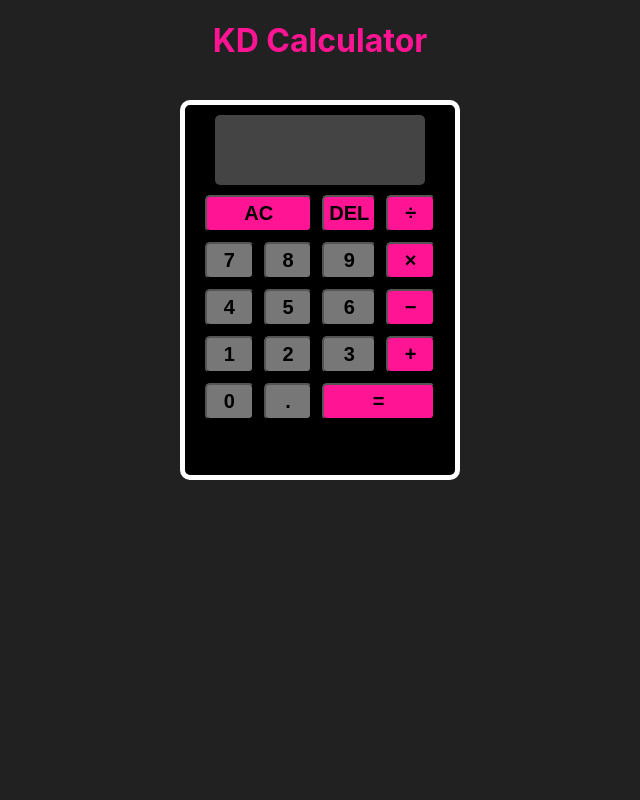
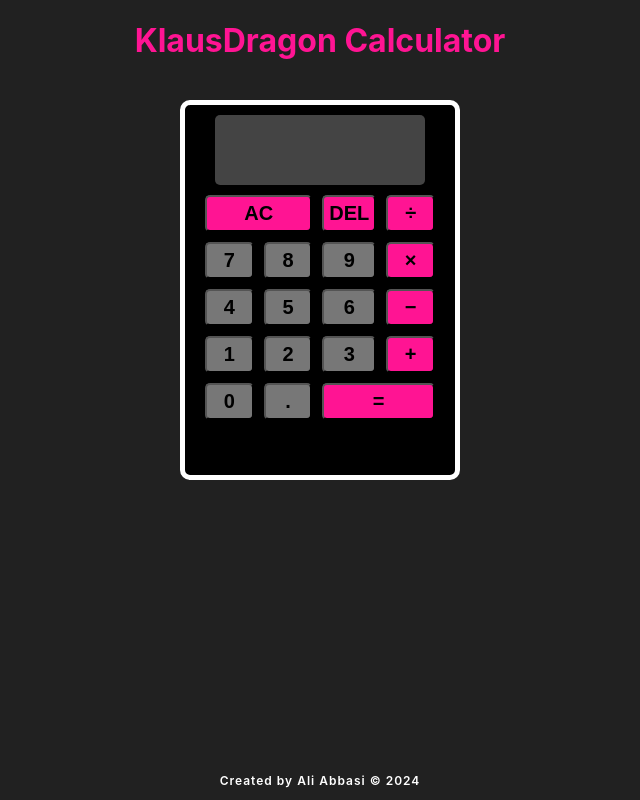
Before and after one commit to KlausDragon/assign03, a React (Create React App) app: page / in a window 1280 px wide. Shown: the whole page, without its empty margins (320-960 px from the left). Built offline with nearby package versions, Linux system fonts and the light colour scheme.

Commit message:
added footer to the app

```diff
--- a/src/App.js
+++ b/src/App.js
@@ -4,8 +4,20 @@ function App() {
 
   const [total, setTotal] = useState('');
 
+  function getCurrentYear() {
+    const currentYear = new Date().getFullYear();
+    return currentYear;
+  }
+
   const handleClick = (e) => {
-    setTotal(total.concat(e.target.name));
+    const value = e.target.name;
+    if (total === 'Error') {
+      setTotal('');
+    } else if (value === '/') {
+      setTotal(total.concat('/'));
+    } else {
+      setTotal(total.concat(e.target.name));
+    }
   }
 
   const clear = () => {
@@ -26,7 +38,7 @@ function App() {
 
   return (
     <div className="App">
-      <h1>KD Calculator</h1>
+      <h1>KlausDragon Calculator</h1>
       <div className="container">
         <form>
           <input type="text" value={total}/>
@@ -34,7 +46,7 @@ function App() {
         <div className="keypad">
           <button onClick={clear} id="clear" className="highlight">AC</button>
           <button onClick={handleDelete} className="highlight">DEL</button>
-          <button name='/' className="highlight">&divide;</button>
+          <button name='/' onClick={handleClick} className="highlight">&divide;</button>
           <button name='7' onClick={handleClick}>7</button>
           <button name='8' onClick={handleClick}>8</button>
           <button name='9' onClick={handleClick}>9</button>
@@ -52,6 +64,9 @@ function App() {
           <button onClick={calculate} name='=' id="equal">=</button>
         </div>
       </div>
+      <div className="footer">
+        <p>Created by Ali Abbasi © {getCurrentYear()}</p>
+      </div>
     </div>
   );
 }
--- a/src/index.css
+++ b/src/index.css
@@ -82,3 +82,12 @@ button {
   background-color: deeppink;
   color: #000;
 }
+
+.footer {
+  position: absolute;
+  bottom: 0;
+  color: #fff;
+  font-size: 12px;
+  font-weight: 600;
+  letter-spacing: 1px;
+}
```
